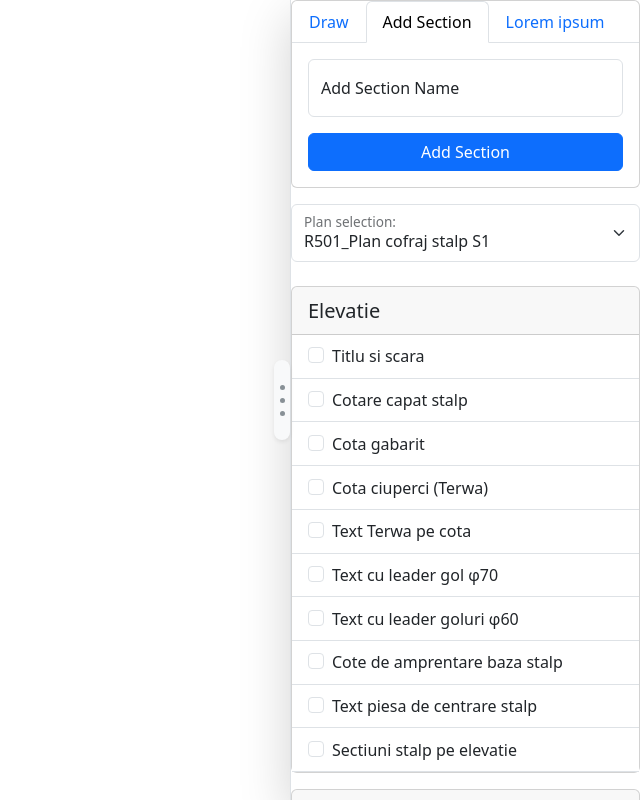
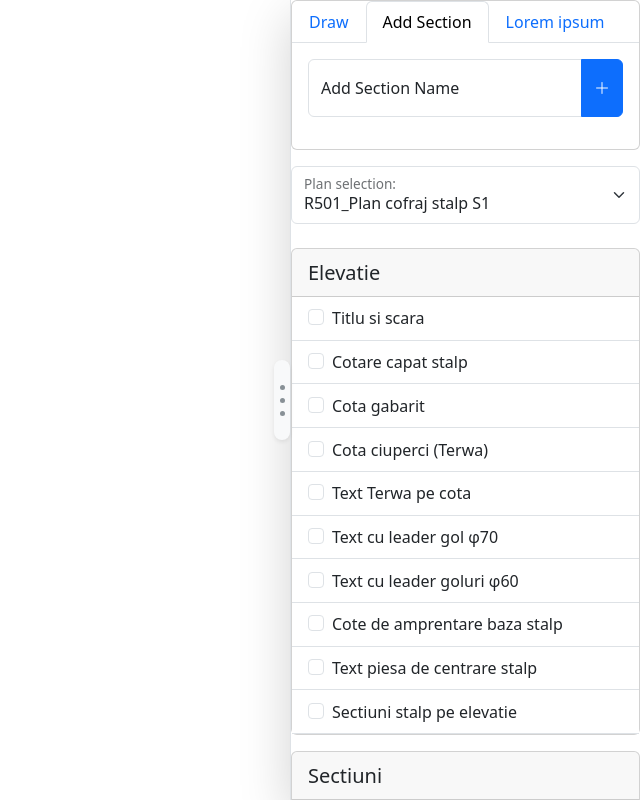
Before and after one commit to rct24/check-list-plans, a React (Vite) app: page / in a window 1280 px wide. Both pictures are taken after a click on the button "Add Section". Shown: the whole page, without its empty margins (640-1280 px from the left). Built offline with nearby package versions, Linux system fonts and the light colour scheme.

Commit message:
feat: Enhance CheckList and CheckListContainer components with improved input handling and global escape key functionality

```diff
--- a/src/components/CheckList.jsx
+++ b/src/components/CheckList.jsx
@@ -134,7 +134,7 @@ export default function CheckList({
               id={`add-item-button-${safeSectionName}`}
               onClick={handleItemValueSubmit}
             >
-              <i class="bi bi-plus-lg"></i>
+              <i className="bi bi-plus-lg"></i>
             </button>
           </div>
         </li>
--- a/src/components/TabBar.jsx
+++ b/src/components/TabBar.jsx
@@ -88,7 +88,8 @@ export default function TabBar() {
 
       {activeTab === "add" && (
         <div className="card-body">
-          <div className="form-floating mb-3">
+          <div className="input-group mb-3">
+            <div className="form-floating flex-grow-1">
               <input
                 className="form-control"
                 id="add-section-input"
@@ -106,14 +107,15 @@ export default function TabBar() {
               <label htmlFor="add-section-input">Add Section Name</label>
             </div>
             <button
-            className="btn btn-primary w-100"
+              className="btn btn-primary"
               type="button"
               id="add-section-submit"
               name="add-section-submit"
               onClick={handleAddSection}
             >
-            Add Section
+              <i className="bi bi-plus-lg"></i>
             </button>
+          </div>
         </div>
       )}
 
--- a/src/containers/CheckListContainer.jsx
+++ b/src/containers/CheckListContainer.jsx
@@ -23,6 +23,24 @@ export default function CheckListContainer({
       sectionNameInputRef.current.focus();
     }
   }, [isEditSectionName]);
+
+  // Add global escape key listener when in edit mode
+  useEffect(() => {
+    const handleGlobalEscape = (e) => {
+      if (e.key === "Escape" && isEditSectionItemsActive) {
+        setIsEditSectionItemsActive(false);
+        setNewItemInputValue("");
+      }
+    };
+
+    if (isEditSectionItemsActive) {
+      document.addEventListener("keydown", handleGlobalEscape);
+    }
+
+    return () => {
+      document.removeEventListener("keydown", handleGlobalEscape);
+    };
+  }, [isEditSectionItemsActive]);
 
   const handleMouseEnter = () => setIsHover(true);
 
@@ -63,6 +81,10 @@ export default function CheckListContainer({
   const handleNewItemKeyDown = (e) => {
     if (e.key === "Enter") {
       handleItemValueSubmit();
+    }
+    if (e.key === "Escape") {
+      setIsEditSectionItemsActive(false);
+      setNewItemInputValue("");
     }
   };
 
```
Lines whose indentation alone changed are shown as unchanged.
